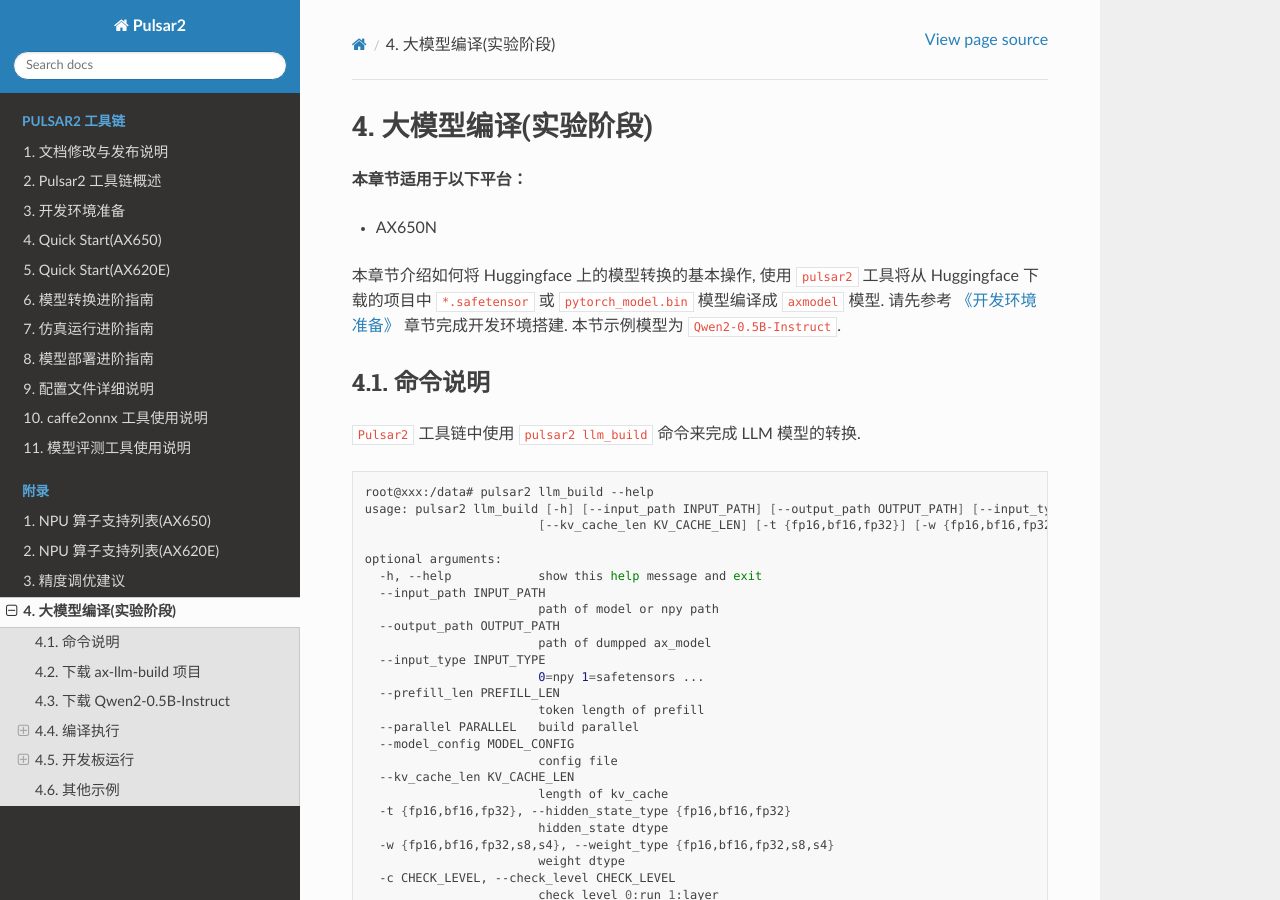
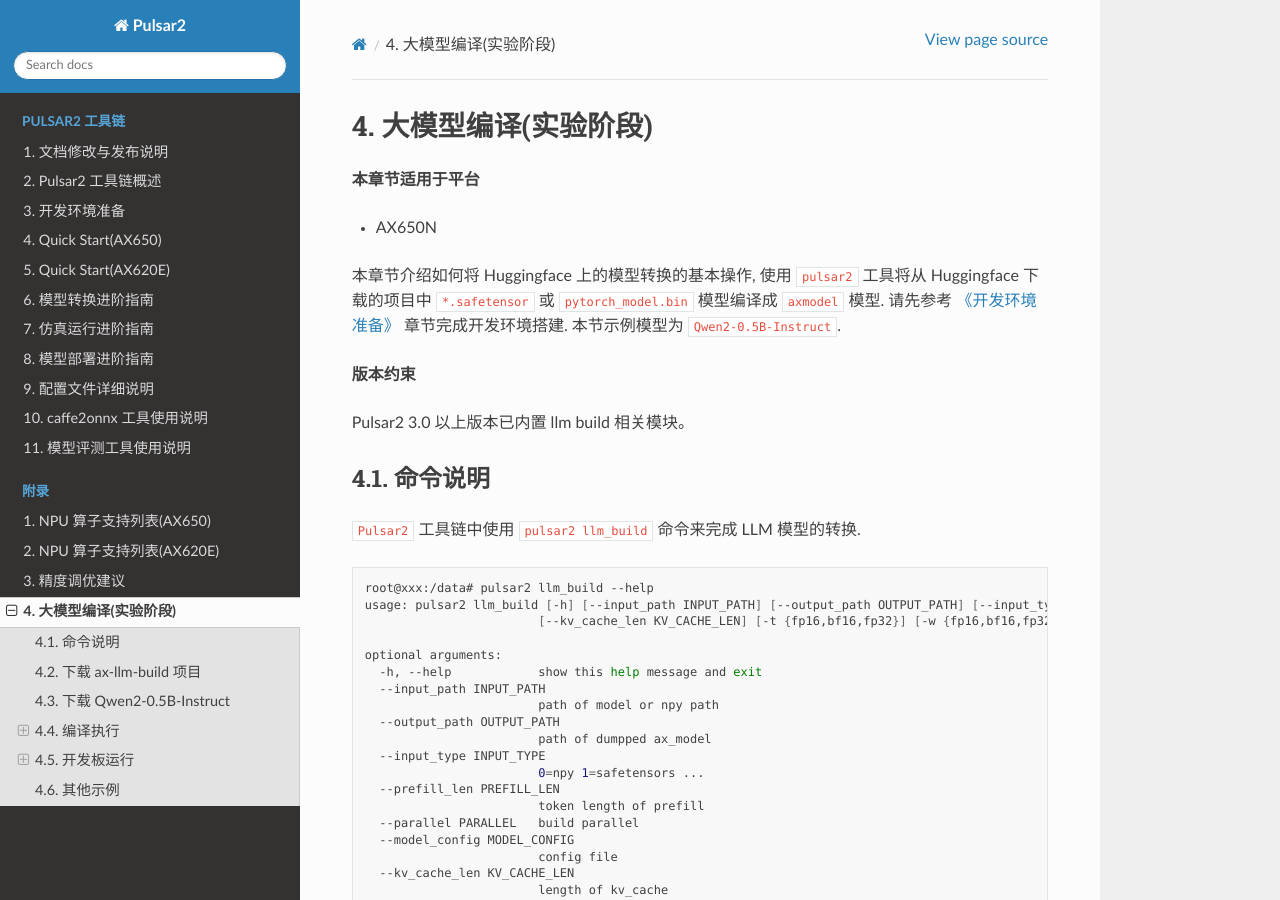
Before and after one commit to AXERA-TECH/pulsar2-docs, a Sphinx documentation site: the page built from source/appendix/build_llm.rst, in a window 1280 px wide and 900 px high. Built offline with Sphinx 7.4.7 and the Read the Docs theme 2.0.0, drawn with Linux system fonts in a browser that asks for light colours.

Commit message:
Update build_llm.rst

```diff
--- a/source/appendix/build_llm.rst
+++ b/source/appendix/build_llm.rst
@@ -2,12 +2,16 @@
 大模型编译(实验阶段)
 ======================
 
-**本章节适用于以下平台：**
+**本章节适用于平台**
 
 - AX650N
 
 本章节介绍如何将 Huggingface 上的模型转换的基本操作, 使用 ``pulsar2`` 工具将从 Huggingface 下载的项目中 ``*.safetensor`` 或 ``pytorch_model.bin``  模型编译成 ``axmodel`` 模型. 请先参考 :ref:`《开发环境准备》 <dev_env_prepare>` 章节完成开发环境搭建.
 本节示例模型为 ``Qwen2-0.5B-Instruct``.
+
+**版本约束**
+
+Pulsar2 3.0 以上版本已内置 llm build 相关模块。
 
 ~~~~~~~~~~~~~~~~~~~~~~~~~~~~~~~
 命令说明
```
